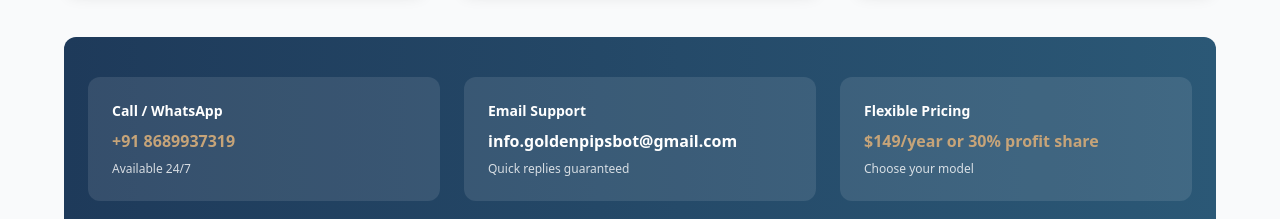
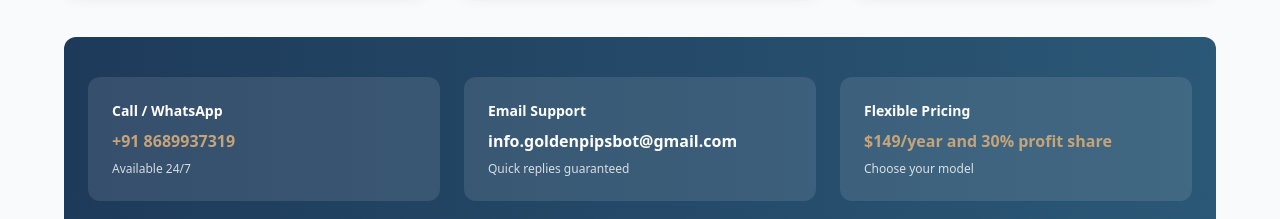
Before and after one commit to Amolika28-Kale/golden-pips-bot, a React (Vite) app: page / in a window 1280 px wide. Shown: the part 5900-6119 px from the top of the page. Built offline with nearby package versions, Linux system fonts and the light colour scheme; the HTML template or start-up script is replaced by a standard one.

Commit message:
contact CTA chnages

```diff
--- a/src/Landing.jsx
+++ b/src/Landing.jsx
@@ -729,7 +729,7 @@ export default function Landing() {
               </div>
               <div className="bg-white/10 p-6 rounded-xl">
                 <div className="text-sm font-semibold">Flexible Pricing</div>
-                <div className="mt-2 font-bold text-[#C6A479]">$149/year or 30% profit share</div> {/* UPDATED COLOR */}
+                <div className="mt-2 font-bold text-[#C6A479]">$149/year and 30% profit share</div> {/* UPDATED COLOR */}
                 <div className="text-xs text-white/80 mt-2">Choose your model</div>
               </div>
             </div>
```
